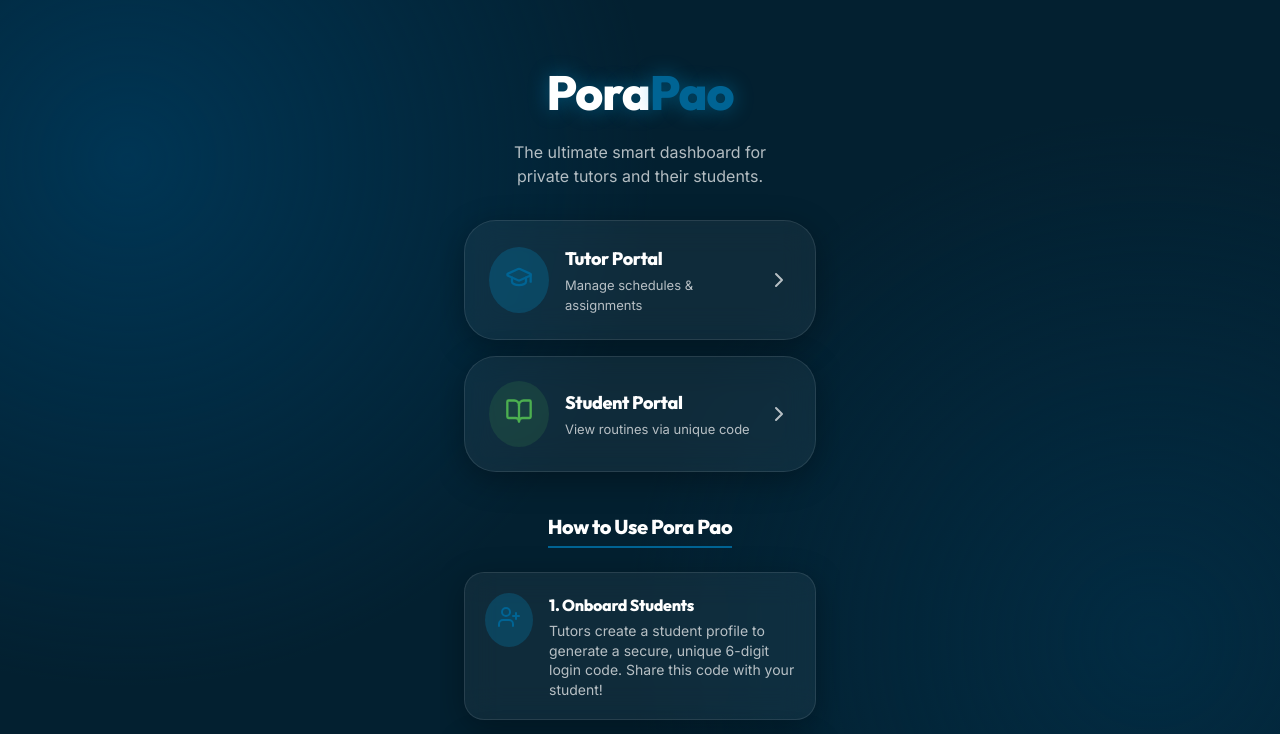
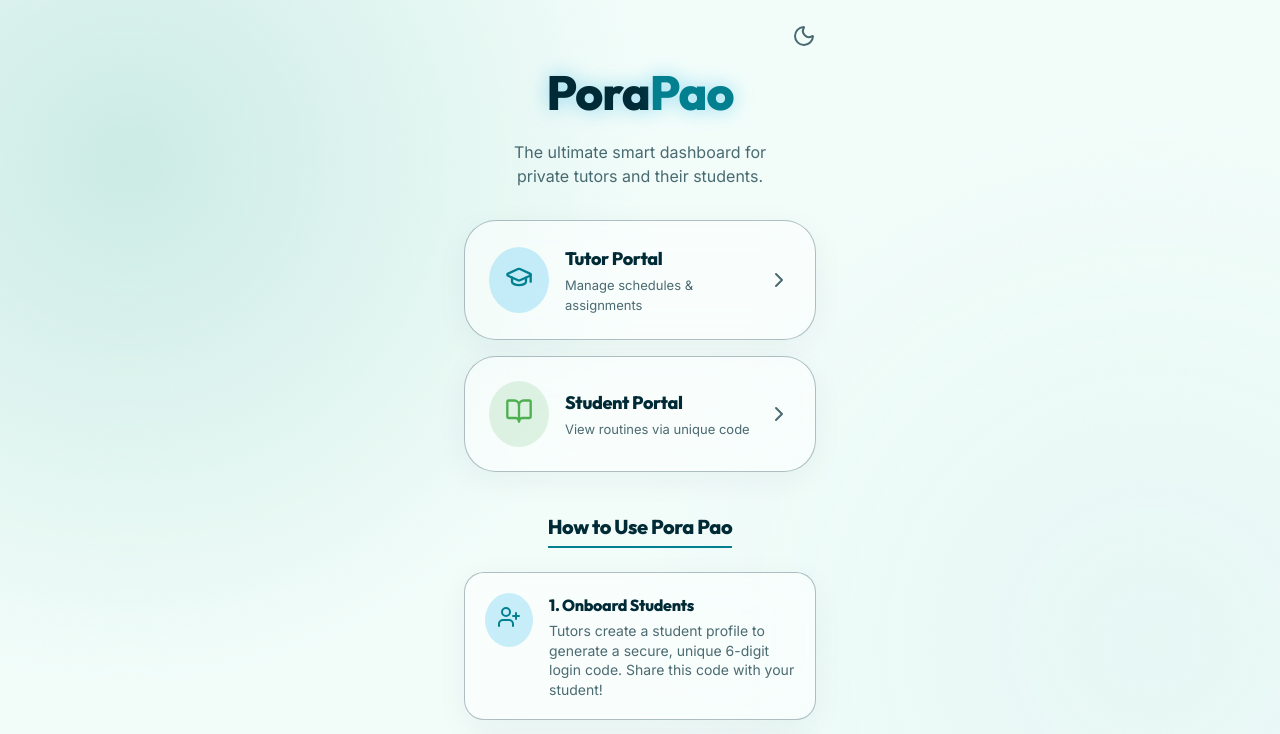
Before and after one commit to Mostofa-Hasin-Mahdi/pora-pao, a React (Vite) app in the folder client/: page / in a window 1280 px wide. Shown: the top 734 px of the page. Built offline with nearby package versions, Linux system fonts and the light colour scheme; no server answers.

Commit message:
QOL: Added light mode for eye burners

```diff
--- a/client/src/App.jsx
+++ b/client/src/App.jsx
@@ -11,9 +11,11 @@ import HistoryPage from './pages/HistoryPage';
 import LandingPage from './pages/LandingPage';
 
 import TutorSettings from './pages/TutorSettings';
+import { ThemeProvider } from './context/ThemeContext';
 
 function App() {
   return (
+    <ThemeProvider>
       <BrowserRouter>
         <Routes>
           <Route path="/" element={<LandingPage />} />
@@ -31,6 +33,7 @@ function App() {
           <Route path="/student/history" element={<HistoryPage />} />
         </Routes>
       </BrowserRouter>
+    </ThemeProvider>
   );
 }
 
--- /dev/null
+++ b/client/src/components/ThemeToggle.jsx
@@ -0,0 +1,27 @@
+import React from 'react';
+import { useTheme } from '../context/ThemeContext';
+import { Sun, Moon } from 'lucide-react';
+
+export default function ThemeToggle({ className, style }) {
+    const { theme, toggleTheme } = useTheme();
+
+    return (
+        <button
+            onClick={toggleTheme}
+            className={className}
+            style={{
+                display: 'flex',
+                alignItems: 'center',
+                justifyContent: 'center',
+                cursor: 'pointer',
+                border: 'none',
+                background: 'transparent',
+                color: 'var(--c-text-secondary)',
+                ...style
+            }}
+            title={`Switch to ${theme === 'light' ? 'dark' : 'light'} mode`}
+        >
+            {theme === 'light' ? <Moon size={24} /> : <Sun size={24} />}
+        </button>
+    );
+}
--- /dev/null
+++ b/client/src/context/ThemeContext.jsx
@@ -0,0 +1,27 @@
+import React, { createContext, useState, useEffect, useContext } from 'react';
+
+const ThemeContext = createContext();
+
+export const useTheme = () => useContext(ThemeContext);
+
+export const ThemeProvider = ({ children }) => {
+    const [theme, setTheme] = useState(() => {
+        const savedTheme = localStorage.getItem('porapao-theme');
+        return savedTheme ? savedTheme : 'light';
+    });
+
+    useEffect(() => {
+        document.documentElement.setAttribute('data-theme', theme);
+        localStorage.setItem('porapao-theme', theme);
+    }, [theme]);
+
+    const toggleTheme = () => {
+        setTheme(prevTheme => (prevTheme === 'light' ? 'dark' : 'light'));
+    };
+
+    return (
+        <ThemeContext.Provider value={{ theme, toggleTheme }}>
+            {children}
+        </ThemeContext.Provider>
+    );
+};
--- a/client/src/index.css
+++ b/client/src/index.css
@@ -1,5 +1,32 @@
-:root {
-  /* Brand Color Palette */
+/* Default Light Mode (Mint Palette) */
+:root,
+:root[data-theme="light"] {
+  --c-dark-1: #f2fdfa;
+  --c-dark-2: #e6f7f4;
+  --c-brand-1: #ccebe5;
+  --c-brand-2: #b0e0d6;
+  --c-accent-1: #028090;
+  --c-accent-2: #005f73;
+
+  --c-text-primary: #002b36;
+  --c-text-secondary: rgba(0, 43, 54, 0.7);
+
+  --glass-bg: rgba(255, 255, 255, 0.5);
+  --glass-border: rgba(0, 43, 54, 0.3);
+  --glass-highlight: rgba(255, 255, 255, 0.7);
+  --glass-blur: blur(24px);
+  --glass-shadow: 0 8px 32px 0 rgba(0, 43, 54, 0.05);
+
+  --radius-sm: 12px;
+  --radius-md: 20px;
+  --radius-lg: 32px;
+  --radius-pill: 9999px;
+
+  --transition-fast: 0.2s cubic-bezier(0.4, 0, 0.2, 1);
+}
+
+/* Dark Mode Palette */
+:root[data-theme="dark"] {
   --c-dark-1: #032030;
   --c-dark-2: #022B42;
   --c-brand-1: #003554;
@@ -10,19 +37,11 @@
   --c-text-primary: #ffffff;
   --c-text-secondary: rgba(255, 255, 255, 0.7);
 
-  /* Glassmorphism Variables */
   --glass-bg: rgba(255, 255, 255, 0.05);
   --glass-border: rgba(255, 255, 255, 0.1);
   --glass-highlight: rgba(255, 255, 255, 0.15);
   --glass-blur: blur(16px);
   --glass-shadow: 0 8px 32px 0 rgba(0, 0, 0, 0.3);
-
-  --radius-sm: 12px;
-  --radius-md: 20px;
-  --radius-lg: 32px;
-  --radius-pill: 9999px;
-
-  --transition-fast: 0.2s cubic-bezier(0.4, 0, 0.2, 1);
 }
 
 * {
@@ -44,6 +63,7 @@ body {
   margin: 0;
   overflow-x: hidden;
   line-height: 1.5;
+  transition: background-color 0.4s ease, color 0.4s ease;
 }
 
 h1,
@@ -64,6 +84,7 @@ h6 {
   border: 1px solid var(--glass-border);
   box-shadow: var(--glass-shadow);
   border-radius: var(--radius-md);
+  transition: background-color 0.4s ease, border-color 0.4s ease, box-shadow 0.4s ease;
 }
 
 .glass-card {
@@ -115,20 +136,20 @@ h6 {
 
 .glass-input {
   width: 100%;
-  background: rgba(0, 0, 0, 0.2);
-  border: 1px solid var(--glass-border);
-  color: white;
+  background: var(--glass-bg);
+  border: 2px solid var(--glass-border);
+  color: var(--c-text-primary);
   padding: 16px;
   border-radius: var(--radius-md);
   font-family: 'Inter', sans-serif;
   font-size: 16px;
-  transition: all var(--transition-fast);
+  transition: background-color 0.4s ease, border-color 0.4s ease, color 0.4s ease, box-shadow 0.4s ease;
 }
 
 .glass-input:focus {
   outline: none;
   border-color: var(--c-accent-1);
-  background: rgba(0, 0, 0, 0.3);
+  background: var(--glass-highlight);
   box-shadow: 0 0 0 4px rgba(0, 100, 148, 0.2);
 }
 
--- a/client/src/pages/LandingPage.jsx
+++ b/client/src/pages/LandingPage.jsx
@@ -1,10 +1,14 @@
 import React from 'react';
 import { Link } from 'react-router-dom';
 import { BookOpen, GraduationCap, ChevronRight, Calendar, Book, PenTool, UserPlus } from 'lucide-react';
+import ThemeToggle from '../components/ThemeToggle';
 
 export default function LandingPage() {
     return (
-        <div className="mobile-container" style={{ overflowY: 'auto', paddingBottom: '40px' }}>
+        <div className="mobile-container" style={{ overflowY: 'auto', paddingBottom: '40px', position: 'relative' }}>
+            <div style={{ position: 'absolute', top: '24px', right: '24px', zIndex: 10 }}>
+                <ThemeToggle />
+            </div>
             {/* Hero Section */}
             <header style={{ textAlign: 'center', marginBottom: '32px', marginTop: '32px' }}>
                 <h1 style={{ fontSize: '48px', margin: '0 0 12px 0', textShadow: '0 0 20px rgba(0, 168, 232, 0.4)' }}>
@@ -46,7 +50,7 @@ export default function LandingPage() {
 
             {/* Tutorial Showcase */}
             <div style={{ textAlign: 'center', marginBottom: '24px' }}>
-                <h2 style={{ fontSize: '20px', color: 'white', display: 'inline-block', borderBottom: '2px solid var(--c-accent-1)', paddingBottom: '4px' }}>How to Use Pora Pao</h2>
+                <h2 style={{ fontSize: '20px', color: 'var(--c-text-primary)', display: 'inline-block', borderBottom: '2px solid var(--c-accent-1)', paddingBottom: '4px' }}>How to Use Pora Pao</h2>
             </div>
 
             <div style={{ display: 'flex', flexDirection: 'column', gap: '16px' }}>
@@ -55,7 +59,7 @@ export default function LandingPage() {
                         <UserPlus size={24} color="var(--c-accent-1)" />
                     </div>
                     <div>
-                        <h4 style={{ margin: '0 0 4px 0', fontSize: '16px', color: 'white' }}>1. Onboard Students</h4>
+                        <h4 style={{ margin: '0 0 4px 0', fontSize: '16px', color: 'var(--c-text-primary)' }}>1. Onboard Students</h4>
                         <p style={{ margin: 0, fontSize: '14px', color: 'var(--c-text-secondary)', lineHeight: '1.4' }}>Tutors create a student profile to generate a secure, unique 6-digit login code. Share this code with your student!</p>
                     </div>
                 </div>
@@ -65,7 +69,7 @@ export default function LandingPage() {
                         <Calendar size={24} color="#ffb347" />
                     </div>
                     <div>
-                        <h4 style={{ margin: '0 0 4px 0', fontSize: '16px', color: 'white' }}>2. Set the Routine</h4>
+                        <h4 style={{ margin: '0 0 4px 0', fontSize: '16px', color: 'var(--c-text-primary)' }}>2. Set the Routine</h4>
                         <p style={{ margin: 0, fontSize: '14px', color: 'var(--c-text-secondary)', lineHeight: '1.4' }}>Open the student's profile to set their weekly tuition days. The Mini Calendar keeps both of you synced on schedule changes.</p>
                     </div>
                 </div>
@@ -75,7 +79,7 @@ export default function LandingPage() {
                         <Book size={24} color="#9c27b0" />
                     </div>
                     <div>
-                        <h4 style={{ margin: '0 0 4px 0', fontSize: '16px', color: 'white' }}>3. Manage Subjects</h4>
+                        <h4 style={{ margin: '0 0 4px 0', fontSize: '16px', color: 'var(--c-text-primary)' }}>3. Manage Subjects</h4>
                         <p style={{ margin: 0, fontSize: '14px', color: 'var(--c-text-secondary)', lineHeight: '1.4' }}>Add subjects specific to that student. Assign homework or upcoming quizzes directly under these subjects.</p>
                     </div>
                 </div>
@@ -85,7 +89,7 @@ export default function LandingPage() {
                         <PenTool size={24} color="#4caf50" />
                     </div>
                     <div>
-                        <h4 style={{ margin: '0 0 4px 0', fontSize: '16px', color: 'white' }}>4. Grade & Track</h4>
+                        <h4 style={{ margin: '0 0 4px 0', fontSize: '16px', color: 'var(--c-text-primary)' }}>4. Grade & Track</h4>
                         <p style={{ margin: 0, fontSize: '14px', color: 'var(--c-text-secondary)', lineHeight: '1.4' }}>Grade pending assignments with a single click. Pora Pao automatically graphs this data into visual performance analytics!</p>
                     </div>
                 </div>
--- a/client/src/pages/Performance.jsx
+++ b/client/src/pages/Performance.jsx
@@ -102,7 +102,7 @@ export default function Performance() {
     const CustomTooltip = ({ active, payload, label }) => {
         if (active && payload && payload.length) {
             return (
-                <div style={{ background: 'var(--c-dark-1)', border: '1px solid var(--glass-border)', padding: '8px 12px', borderRadius: '8px', color: 'white' }}>
+                <div style={{ background: 'var(--c-dark-1)', border: '1px solid var(--glass-border)', padding: '8px 12px', borderRadius: '8px', color: 'var(--c-text-primary)' }}>
                     <p style={{ margin: '0 0 4px 0', fontSize: '14px', fontWeight: 'bold' }}>{label}</p>
                     {payload.map((entry, index) => (
                         <p key={index} style={{ margin: 0, color: entry.color, fontSize: '14px' }}>
--- a/client/src/pages/TutorDashboard.jsx
+++ b/client/src/pages/TutorDashboard.jsx
@@ -2,6 +2,7 @@ import React, { useEffect, useState } from 'react';
 import { useNavigate } from 'react-router-dom';
 import { supabase } from '../lib/supabase';
 import { Users, UserPlus, LogOut, Copy, Check, Trash2, Edit2, Settings } from 'lucide-react';
+import ThemeToggle from '../components/ThemeToggle';
 
 export default function TutorDashboard() {
     const navigate = useNavigate();
@@ -129,6 +130,7 @@ export default function TutorDashboard() {
             <header style={{ display: 'flex', justifyContent: 'space-between', alignItems: 'center', marginBottom: '24px' }}>
                 <h2 style={{ fontSize: '24px', margin: 0 }}>Dashboard</h2>
                 <div style={{ display: 'flex', gap: '16px', alignItems: 'center' }}>
+                    <ThemeToggle />
                     <button
                         onClick={() => navigate('/tutor/settings')}
                         style={{ background: 'transparent', border: 'none', color: 'var(--c-text-secondary)', cursor: 'pointer' }}
--- a/client/src/pages/TutorStudentDetail.jsx
+++ b/client/src/pages/TutorStudentDetail.jsx
@@ -402,7 +402,7 @@ export default function TutorStudentDetail() {
 
             {/* Links */}
             <div style={{ paddingBottom: '40px', display: 'flex', flexDirection: 'column', gap: '12px' }}>
-                <button className="glass-button" style={{ background: 'rgba(255, 255, 255, 0.1)', color: 'white', border: '1px solid rgba(255,255,255,0.2)' }} onClick={() => navigate(`/tutor/students/${id}/history`)}>
+                <button className="glass-button" style={{ background: 'var(--glass-bg)', color: 'var(--c-text-primary)', border: '1px solid var(--glass-border)' }} onClick={() => navigate(`/tutor/students/${id}/history`)}>
                     View Graded History
                 </button>
                 <button className="glass-button" onClick={() => navigate(`/tutor/students/${id}/performance`)}>
```
Also changed, not shown: client/src/pages/HistoryPage.jsx (+5 -5 lines), client/src/pages/StudentDashboard.jsx (+7 -2 lines). Lines whose indentation alone changed are shown as unchanged.
